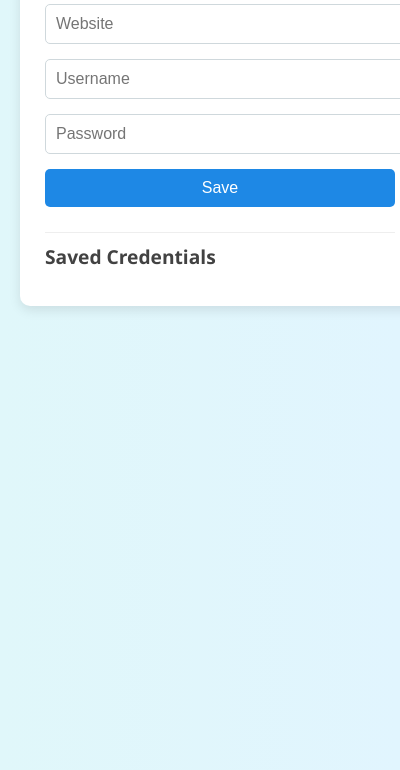
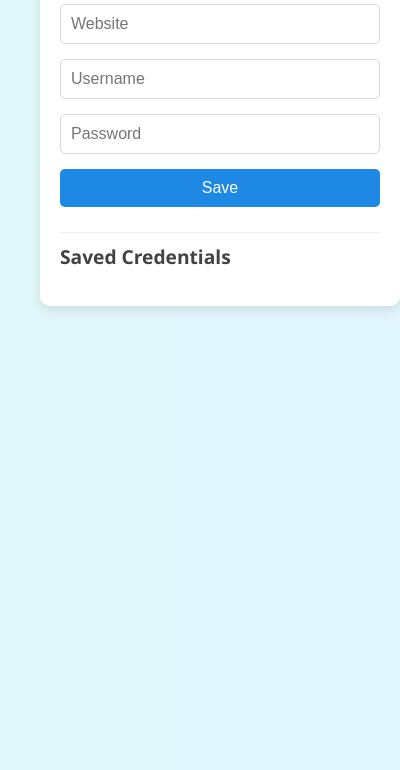
Before and after one commit to 2024-25-Allen-ISD-Computer-Science/6th-period-isp-password-manager, a browser extension: page popup.html in a window 400 px wide. Shown: the part 114-884 px from the top of the page. Drawn offline with Linux system fonts and the light colour scheme.

Commit message:
Another style fix

```diff
--- a/style.css
+++ b/style.css
@@ -12,11 +12,12 @@ body {
 
   .container {
     background-color: white;
-    padding: 20px 25px;
+    padding: 20px 20px;
     border-radius: 10px;
     box-shadow: 0 4px 12px rgba(0,0,0,0.1);
     width: 100%;
-    max-width: 400px;
+    max-width: 360px;
+    box-sizing: border-box;
   }
 
   h1 {
@@ -40,12 +41,11 @@ body {
 
   input[type="text"], input[type="password"] {
     width: 100%;
+    box-sizing: border-box;
     padding: 10px;
     border: 1px solid #cfd8dc;
     border-radius: 5px;
-    outline: none;
     font-size: 1rem;
-    transition: border-color 0.3s;
   }
 
   input[type="text"]:focus, input[type="password"]:focus {
```
